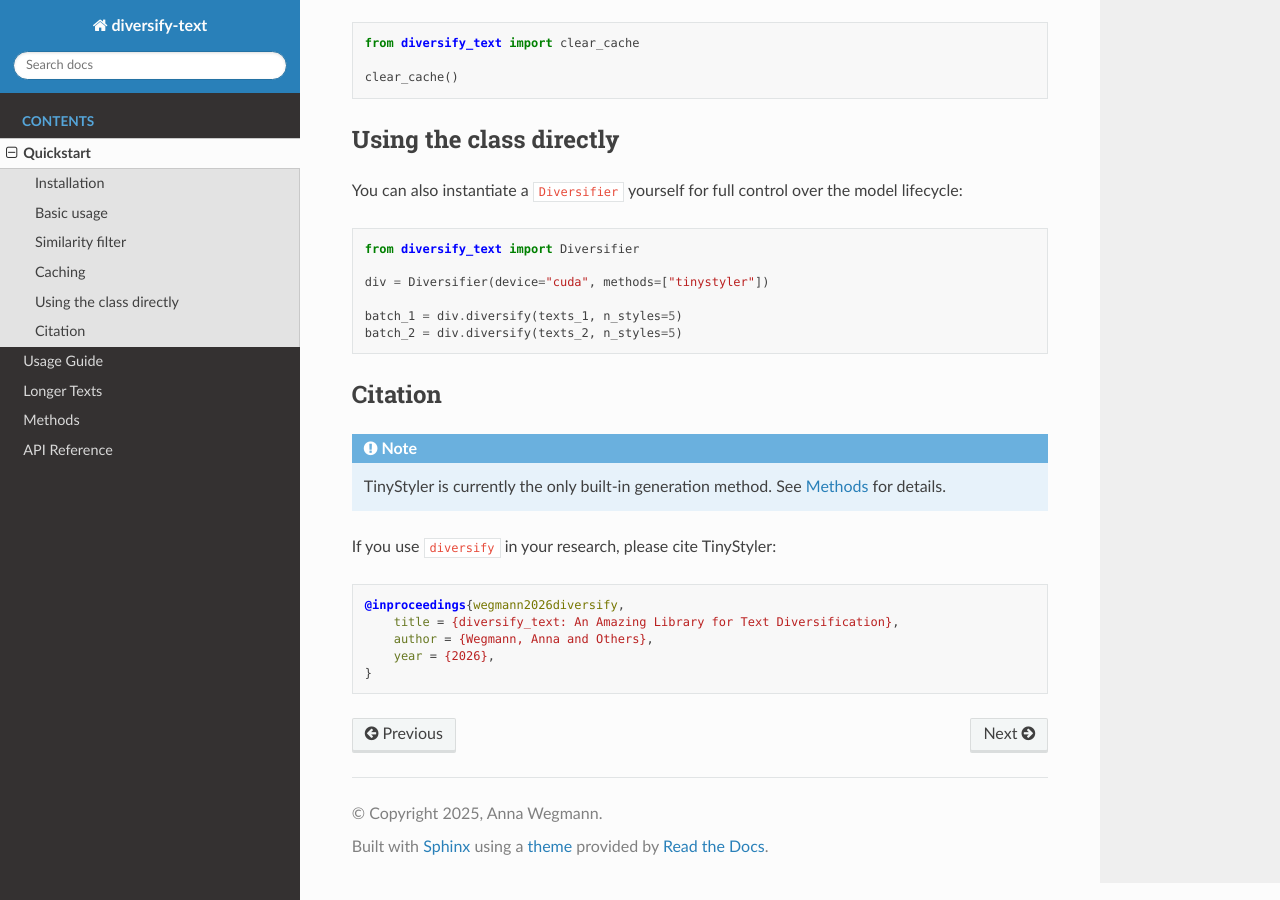
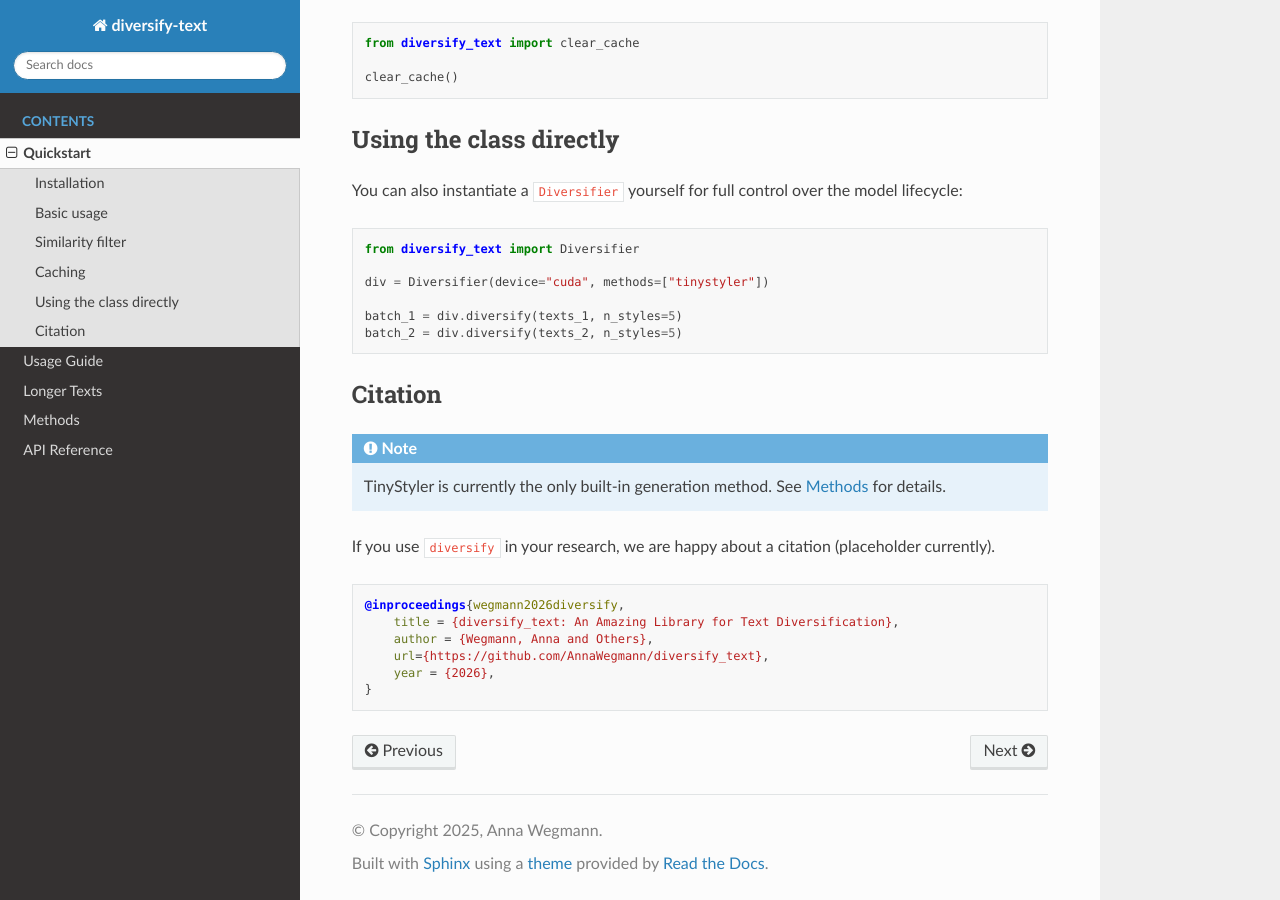
Before and after one commit to AnnaWegmann/diversify_text, a Sphinx documentation site: the page built from docs/quickstart.rst, in a window 1280 px wide and 900 px high, scrolled down 1325 px. Built offline with Sphinx 7.4.7 and the Read the Docs theme 3.1.0, drawn with Linux system fonts in a browser that asks for light colours.

Commit message:
- add citation placeholder and replace tinystyler in quickstart

```diff
--- a/docs/quickstart.rst
+++ b/docs/quickstart.rst
@@ -96,12 +96,13 @@ Citation
    TinyStyler is currently the only built-in generation method.
    See :doc:`methods` for details.
 
-If you use ``diversify`` in your research, please cite TinyStyler:
+If you use ``diversify`` in your research, we are happy about a citation (placeholder currently).
 
 .. code-block:: bibtex
 
     @inproceedings{wegmann2026diversify,
         title = {diversify_text: An Amazing Library for Text Diversification},
         author = {Wegmann, Anna and Others},
+        url={https://github.com/AnnaWegmann/diversify_text},
         year = {2026},
     }
```
